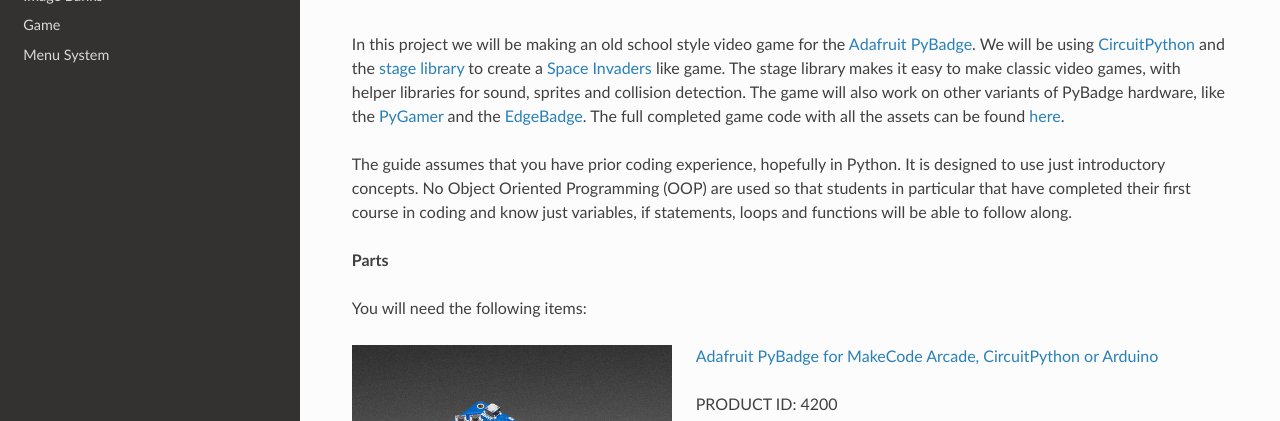
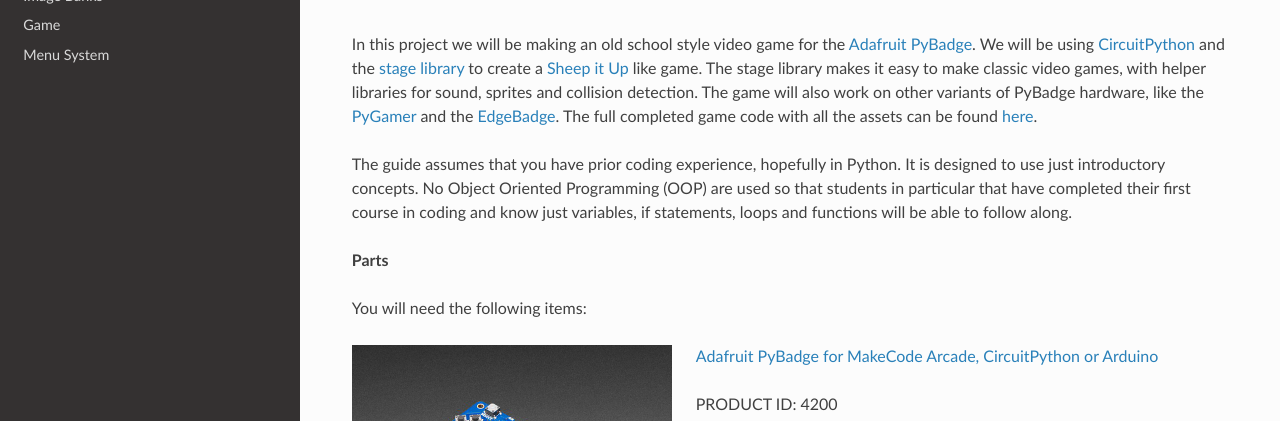
Before and after one commit to dylan-hanna/ICS3U-2019-Group2, a Sphinx documentation site: the page built from docs/index.rst, in a window 1280 px wide and 900 px high, cut to the strip 479-900 px from the top of the window. Built offline with Sphinx 7.4.7 and the Read the Docs theme 2.0.0, drawn with Linux system fonts in a browser that asks for light colours.

Commit message:
Update index.rst

```diff
--- a/docs/index.rst
+++ b/docs/index.rst
@@ -9,7 +9,7 @@
     </iframe>
   </div>
 
-In this project we will be making an old school style video game for the `Adafruit PyBadge <https://www.adafruit.com/product/4200>`_. We will be using `CircuitPython <https://circuitpython.org>`_ and the `stage library <https://learn.adafruit.com/circuitpython-stage-game-library>`_ to create a `Space Invaders <https://en.wikipedia.org/wiki/Space_Invaders>`_ like game. The stage library makes it easy to make classic video games, with helper libraries for sound, sprites and collision detection. The game will also work on other variants of PyBadge hardware, like the `PyGamer <https://www.adafruit.com/product/4242>`_ and the `EdgeBadge <https://www.adafruit.com/product/4400>`_. The full completed game code with all the assets can be found `here <https://github.com/MotherTeresaHS/ICS3U-2019-Group0>`_.
+In this project we will be making an old school style video game for the `Adafruit PyBadge <https://www.adafruit.com/product/4200>`_. We will be using `CircuitPython <https://circuitpython.org>`_ and the `stage library <https://learn.adafruit.com/circuitpython-stage-game-library>`_ to create a `Sheep it Up <https://catskullgames.com/sheep-it-up>`_ like game. The stage library makes it easy to make classic video games, with helper libraries for sound, sprites and collision detection. The game will also work on other variants of PyBadge hardware, like the `PyGamer <https://www.adafruit.com/product/4242>`_ and the `EdgeBadge <https://www.adafruit.com/product/4400>`_. The full completed game code with all the assets can be found `here <https://github.com/MotherTeresaHS/ICS3U-2019-Group0>`_.
 
 The guide assumes that you have prior coding experience, hopefully in Python. It is designed to use just introductory concepts. No Object Oriented Programming (OOP) are used so that students in particular that have completed their first course in coding and know just variables, if statements, loops and functions will be able to follow along.
 
```
